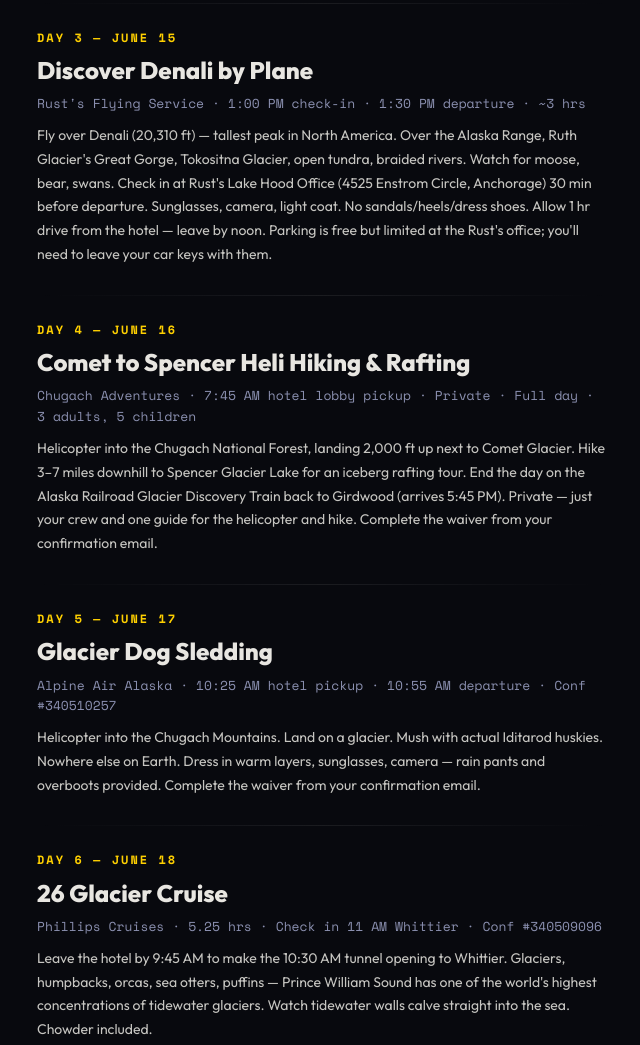
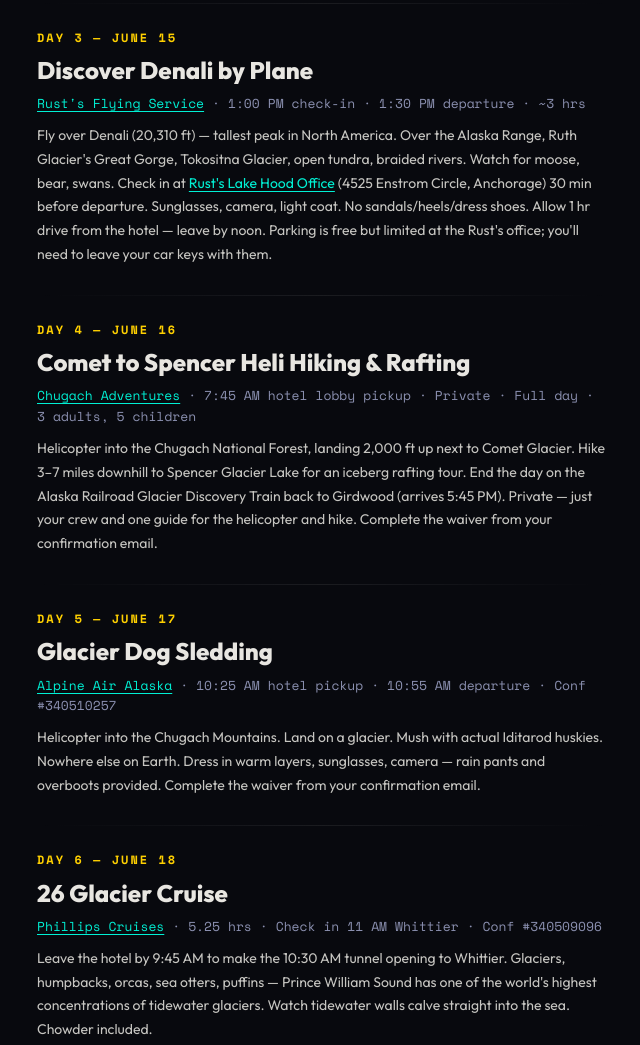
Before and after one commit to andydudds/alaska, a plain HTML site: page index.html in a window 1280 px wide. Shown: the part 2777-3822 px from the top of the page, without its empty margins (317-957 px from the left). Drawn offline with nearby package versions, Linux system fonts and the light colour scheme.

Commit message:
Link outfitter websites: Rust's, Chugach Adventures, Alpine Air, Phillips Cruises

```diff
--- a/index.html
+++ b/index.html
@@ -166,13 +166,13 @@
 <div class="divider"></div>
 <div class="activity"><div class="activity-num activity-num-menu">Day 2 &mdash; June 14</div><div class="activity-name">Nordic Spa + Portage Valley Hike</div><div class="activity-meta">Spa: 50,000 sq ft &middot; Hike: 2-3 hrs</div><div class="activity-body">Morning hike through glacial ponds and valley (moose, bear, eagle sightings possible). Then: hot/cold pools, signature sauna, exfoliation cabin, massages. Two Trees Bistro for food and drinks. Adults only.</div><div class="activity-alert">Book spa and massages in advance.</div></div>
 <div class="divider"></div>
-<div class="activity"><div class="activity-num activity-num-fixed">Day 3 &mdash; June 15</div><div class="activity-name">Discover Denali by Plane</div><div class="activity-meta">Rust's Flying Service &middot; 1:00 PM check-in &middot; 1:30 PM departure &middot; ~3 hrs</div><div class="activity-body">Fly over Denali (20,310 ft) &mdash; tallest peak in North America. Over the Alaska Range, Ruth Glacier's Great Gorge, Tokositna Glacier, open tundra, braided rivers. Watch for moose, bear, swans. Check in at Rust's Lake Hood Office (4525 Enstrom Circle, Anchorage) 30 min before departure. Sunglasses, camera, light coat. No sandals/heels/dress shoes. Allow 1 hr drive from the hotel &mdash; leave by noon. Parking is free but limited at the Rust's office; you'll need to leave your car keys with them.</div></div>
+<div class="activity"><div class="activity-num activity-num-fixed">Day 3 &mdash; June 15</div><div class="activity-name">Discover Denali by Plane</div><div class="activity-meta"><a href="https://flyrusts.com" target="_blank" style="color:var(--cyan);text-decoration:underline;text-underline-offset:3px">Rust's Flying Service</a> &middot; 1:00 PM check-in &middot; 1:30 PM departure &middot; ~3 hrs</div><div class="activity-body">Fly over Denali (20,310 ft) &mdash; tallest peak in North America. Over the Alaska Range, Ruth Glacier's Great Gorge, Tokositna Glacier, open tundra, braided rivers. Watch for moose, bear, swans. Check in at <a href="https://flyrusts.com" target="_blank" style="color:var(--cyan);text-decoration:underline;text-underline-offset:3px">Rust's Lake Hood Office</a> (4525 Enstrom Circle, Anchorage) 30 min before departure. Sunglasses, camera, light coat. No sandals/heels/dress shoes. Allow 1 hr drive from the hotel &mdash; leave by noon. Parking is free but limited at the Rust's office; you'll need to leave your car keys with them.</div></div>
 <div class="divider"></div>
-<div class="activity"><div class="activity-num activity-num-fixed">Day 4 &mdash; June 16</div><div class="activity-name">Comet to Spencer Heli Hiking &amp; Rafting</div><div class="activity-meta">Chugach Adventures &middot; 7:45 AM hotel lobby pickup &middot; Private &middot; Full day &middot; 3 adults, 5 children</div><div class="activity-body">Helicopter into the Chugach National Forest, landing 2,000 ft up next to Comet Glacier. Hike 3&ndash;7 miles downhill to Spencer Glacier Lake for an iceberg rafting tour. End the day on the Alaska Railroad Glacier Discovery Train back to Girdwood (arrives 5:45 PM). Private &mdash; just your crew and one guide for the helicopter and hike. Complete the waiver from your confirmation email.</div></div>
+<div class="activity"><div class="activity-num activity-num-fixed">Day 4 &mdash; June 16</div><div class="activity-name">Comet to Spencer Heli Hiking &amp; Rafting</div><div class="activity-meta"><a href="https://alaskanrafting.com" target="_blank" style="color:var(--cyan);text-decoration:underline;text-underline-offset:3px">Chugach Adventures</a> &middot; 7:45 AM hotel lobby pickup &middot; Private &middot; Full day &middot; 3 adults, 5 children</div><div class="activity-body">Helicopter into the Chugach National Forest, landing 2,000 ft up next to Comet Glacier. Hike 3&ndash;7 miles downhill to Spencer Glacier Lake for an iceberg rafting tour. End the day on the Alaska Railroad Glacier Discovery Train back to Girdwood (arrives 5:45 PM). Private &mdash; just your crew and one guide for the helicopter and hike. Complete the waiver from your confirmation email.</div></div>
 <div class="divider"></div>
-<div class="activity"><div class="activity-num activity-num-fixed">Day 5 &mdash; June 17</div><div class="activity-name">Glacier Dog Sledding</div><div class="activity-meta">Alpine Air Alaska &middot; 10:25 AM hotel pickup &middot; 10:55 AM departure &middot; Conf #340510257</div><div class="activity-body">Helicopter into the Chugach Mountains. Land on a glacier. Mush with actual Iditarod huskies. Nowhere else on Earth. Dress in warm layers, sunglasses, camera &mdash; rain pants and overboots provided. Complete the waiver from your confirmation email.</div></div>
+<div class="activity"><div class="activity-num activity-num-fixed">Day 5 &mdash; June 17</div><div class="activity-name">Glacier Dog Sledding</div><div class="activity-meta"><a href="https://alpineairalaska.com" target="_blank" style="color:var(--cyan);text-decoration:underline;text-underline-offset:3px">Alpine Air Alaska</a> &middot; 10:25 AM hotel pickup &middot; 10:55 AM departure &middot; Conf #340510257</div><div class="activity-body">Helicopter into the Chugach Mountains. Land on a glacier. Mush with actual Iditarod huskies. Nowhere else on Earth. Dress in warm layers, sunglasses, camera &mdash; rain pants and overboots provided. Complete the waiver from your confirmation email.</div></div>
 <div class="divider"></div>
-<div class="activity"><div class="activity-num activity-num-fixed">Day 6 &mdash; June 18</div><div class="activity-name">26 Glacier Cruise</div><div class="activity-meta">Phillips Cruises &middot; 5.25 hrs &middot; Check in 11 AM Whittier &middot; Conf #340509096</div><div class="activity-body">Leave the hotel by 9:45 AM to make the 10:30 AM tunnel opening to Whittier. Glaciers, humpbacks, orcas, sea otters, puffins &mdash; Prince William Sound has one of the world's highest concentrations of tidewater glaciers. Watch tidewater walls calve straight into the sea. Chowder included.</div></div>
+<div class="activity"><div class="activity-num activity-num-fixed">Day 6 &mdash; June 18</div><div class="activity-name">26 Glacier Cruise</div><div class="activity-meta"><a href="https://phillipscruises.com" target="_blank" style="color:var(--cyan);text-decoration:underline;text-underline-offset:3px">Phillips Cruises</a> &middot; 5.25 hrs &middot; Check in 11 AM Whittier &middot; Conf #340509096</div><div class="activity-body">Leave the hotel by 9:45 AM to make the 10:30 AM tunnel opening to Whittier. Glaciers, humpbacks, orcas, sea otters, puffins &mdash; Prince William Sound has one of the world's highest concentrations of tidewater glaciers. Watch tidewater walls calve straight into the sea. Chowder included.</div></div>
 <div class="divider"></div>
 <div class="activity"><div class="activity-num activity-num-fixed">Day 7 &mdash; Fixed</div><div class="activity-name">Last Morning: Fishing + Farewell</div><div class="activity-meta">~3-4 hrs &middot; 15 min from Alyeska</div><div class="activity-body">On the water by 7 AM. Done by 11. Motorboat up Twenty-Mile River, glacier backdrop, salmon and trout from shore. Just your crew and one guide. Then farewell lunch in Anchorage before everyone scatters.</div></div>
 </section>
@@ -195,7 +195,7 @@
 <p class="sec-intro">Things worth knowing before wheels down.</p>
 <div class="nugget"><div class="nugget-label">Rental Car</div><div class="nugget-body">Picked up at ANC on arrival Jun 13. Returned before departure Jun 19. <a href="https://www.kayak.com/cars/Anchorage,AK-c21463/2026-06-13/2026-06-19" target="_blank" style="color:var(--cyan);text-decoration:underline;text-underline-offset:3px">Compare rental options</a>.</div></div>
 <div class="nugget"><div class="nugget-label">Seward Highway</div><div class="nugget-body">~40 min ANC to Girdwood. One of the most scenic drives in North America. <a href="https://www.google.com/maps/place/Turnagain+Arm/@60.95,-149.35,11z" target="_blank" style="color:var(--cyan);text-decoration:underline;text-underline-offset:3px">Turnagain Arm</a>, hanging glaciers, Dall sheep, possible beluga whales. Mammerz gets the window seat.</div></div>
-<div class="nugget"><div class="nugget-label">Denali Day Driving Directions</div><div class="nugget-body">Mon, June 15 requires a ~1 hr drive to Anchorage. Arlberg Ave down the hill &rarr; right onto Alyeska Hwy &rarr; Seward Hwy north to Anchorage &rarr; O'Malley exit &rarr; left onto O'Malley (becomes Minnesota Dr) &rarr; International Airport Rd exit &rarr; left &rarr; right on Postmark &rarr; right on Heliport &rarr; right on Aircraft Dr. Look for Rust's on the Lake Hood Floatplane dock. Rust's phone: 907-243-1595.</div></div>
+<div class="nugget"><div class="nugget-label">Denali Day Driving Directions</div><div class="nugget-body">Mon, June 15 requires a ~1 hr drive to Anchorage. Arlberg Ave down the hill &rarr; right onto Alyeska Hwy &rarr; Seward Hwy north to Anchorage &rarr; O'Malley exit &rarr; left onto O'Malley (becomes Minnesota Dr) &rarr; International Airport Rd exit &rarr; left &rarr; right on Postmark &rarr; right on Heliport &rarr; right on Aircraft Dr. Look for Rust's on the Lake Hood Floatplane dock. Rust's: <a href="https://flyrusts.com" target="_blank" style="color:var(--cyan);text-decoration:underline;text-underline-offset:3px">flyrusts.com</a> &middot; 907-243-1595.</div></div>
 <div class="nugget"><div class="nugget-label">Concierge</div><div class="nugget-body">Lori Hibbs &mdash; <a href="mailto:lhibbs@alyeskaresort.com" style="color:var(--cyan);text-decoration:underline;text-underline-offset:3px">lhibbs@alyeskaresort.com</a> &mdash; 907-754-2108 (direct) / 907-754-2111 (front desk)</div></div>
 <div class="nugget"><div class="nugget-label">Whittier Tunnel</div><div class="nugget-body">Thurs, June 18 glacier cruise requires the Anton Anderson Memorial Tunnel to Whittier. One lane, alternating direction, timed openings. Must make the 10:30 AM tunnel opening &mdash; leave hotel by 9:45 AM.</div></div>
 <div class="nugget"><div class="nugget-label">Fishing Licenses</div><div class="nugget-body">Alaska fishing license required for all three. Arrange through your guide or in advance at <a href="https://www.adfg.alaska.gov/index.cfm?adfg=fishlicense.main" target="_blank" style="color:var(--cyan);text-decoration:underline;text-underline-offset:3px">adfg.state.ak.us</a>.</div></div>
```
